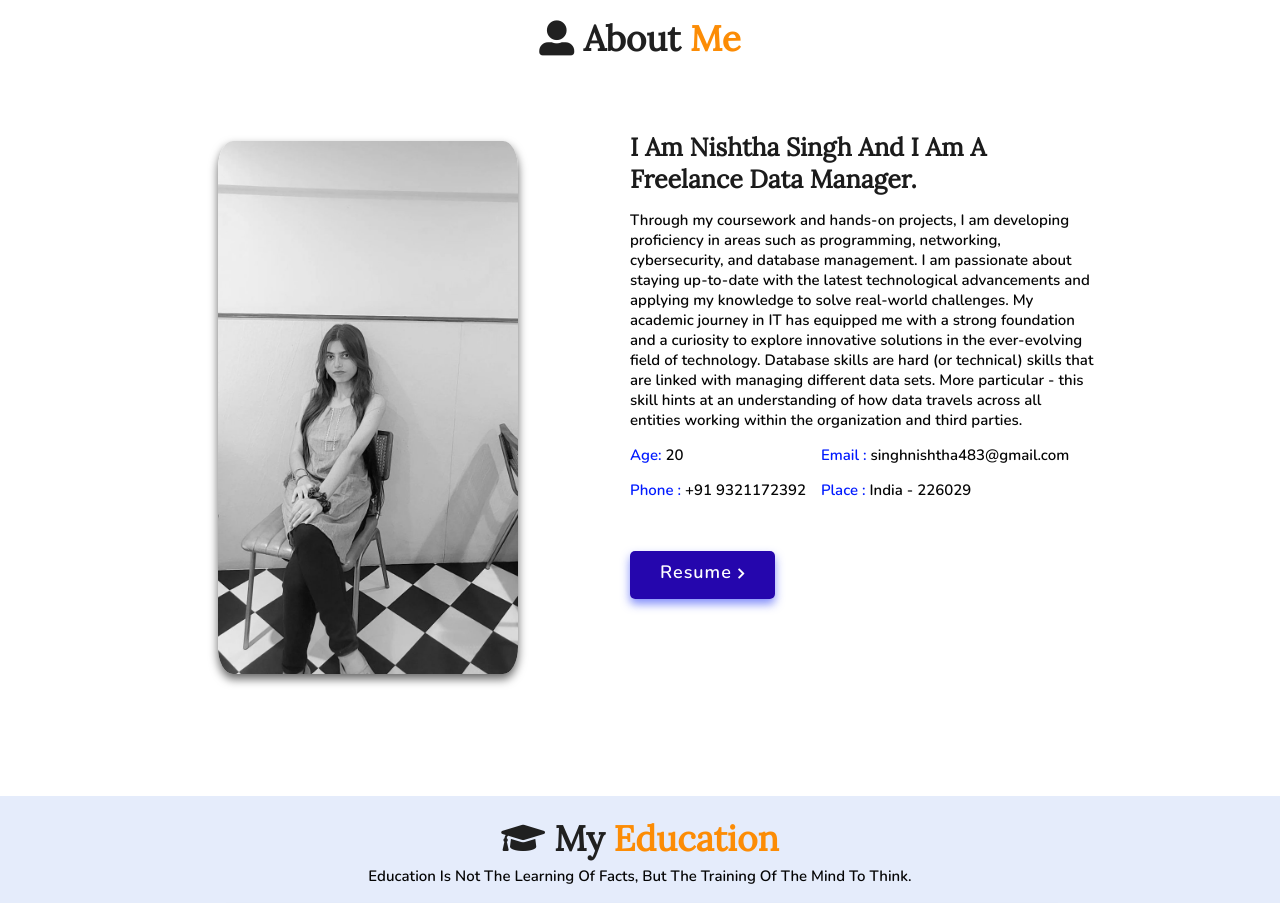
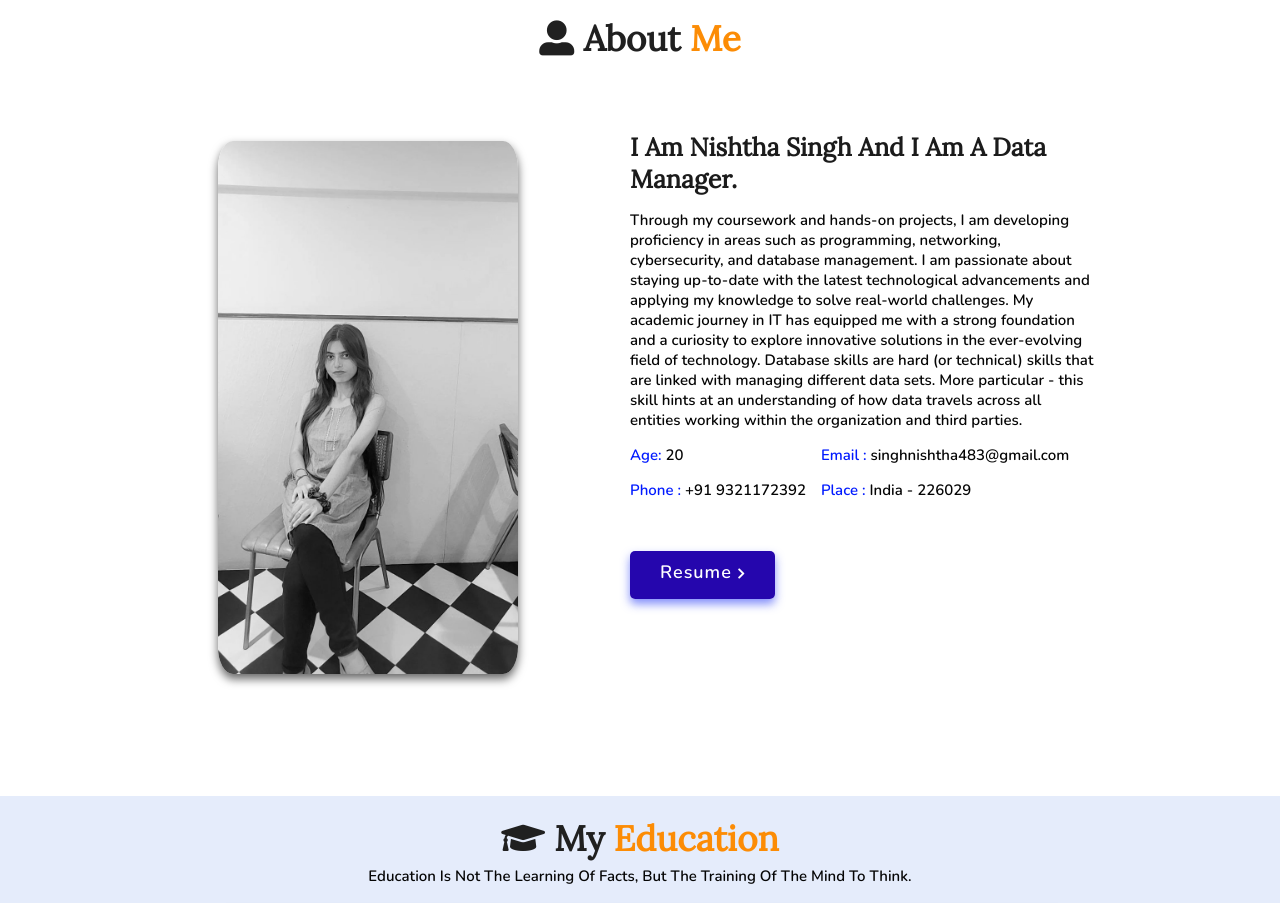
Before and after one commit to nishtha-2003/portfolio, a plain HTML site: page index.html in a window 1280 px wide. Shown: the part 980-1883 px from the top of the page. Drawn offline with nearby package versions, Linux system fonts and the light colour scheme; a script that the page names is missing.

Commit message:
Update index.html

```diff
--- a/index.html
+++ b/index.html
@@ -73,7 +73,7 @@ crossorigin="anonymous" referrerpolicy="no-referrer" />
             <img draggable="false" class="tilt" src="nish.jpg" alt="">
         </div>
         <div class="content">
-            <h3>I am Nishtha Singh and I am a freelance data manager.</h3>
+            <h3>I am Nishtha Singh and I am a Data Manager.</h3>
 
             <p>Through my coursework and hands-on projects, I am developing proficiency in areas such as programming, networking, cybersecurity, and database management. I am passionate about staying up-to-date with the latest technological advancements and applying my knowledge to solve real-world challenges. My academic journey in IT has equipped me with a strong foundation and a curiosity to explore innovative solutions in the ever-evolving field of technology. Database skills are hard (or technical) skills that are linked with managing different data sets. More particular - this skill hints at an understanding of how data travels across all entities working within the organization and third parties.
             </p>
```
